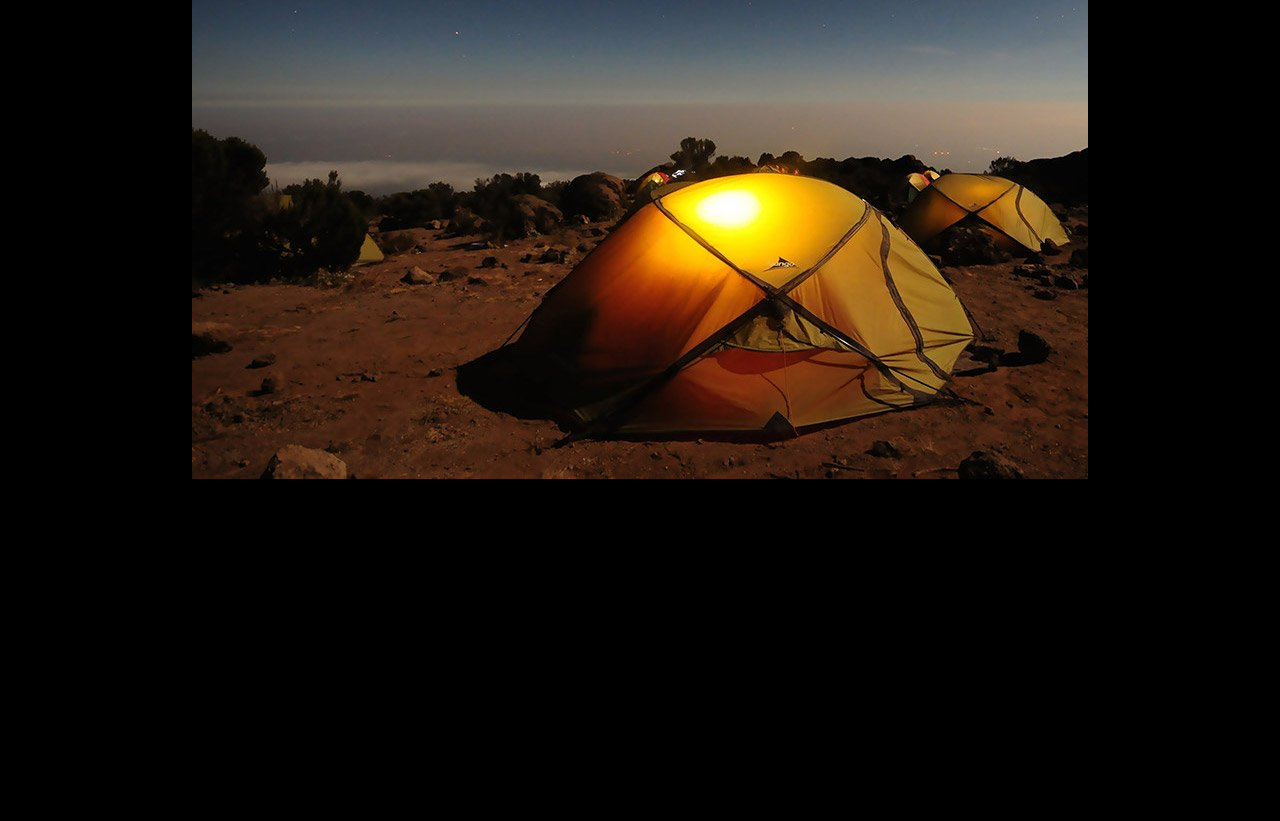
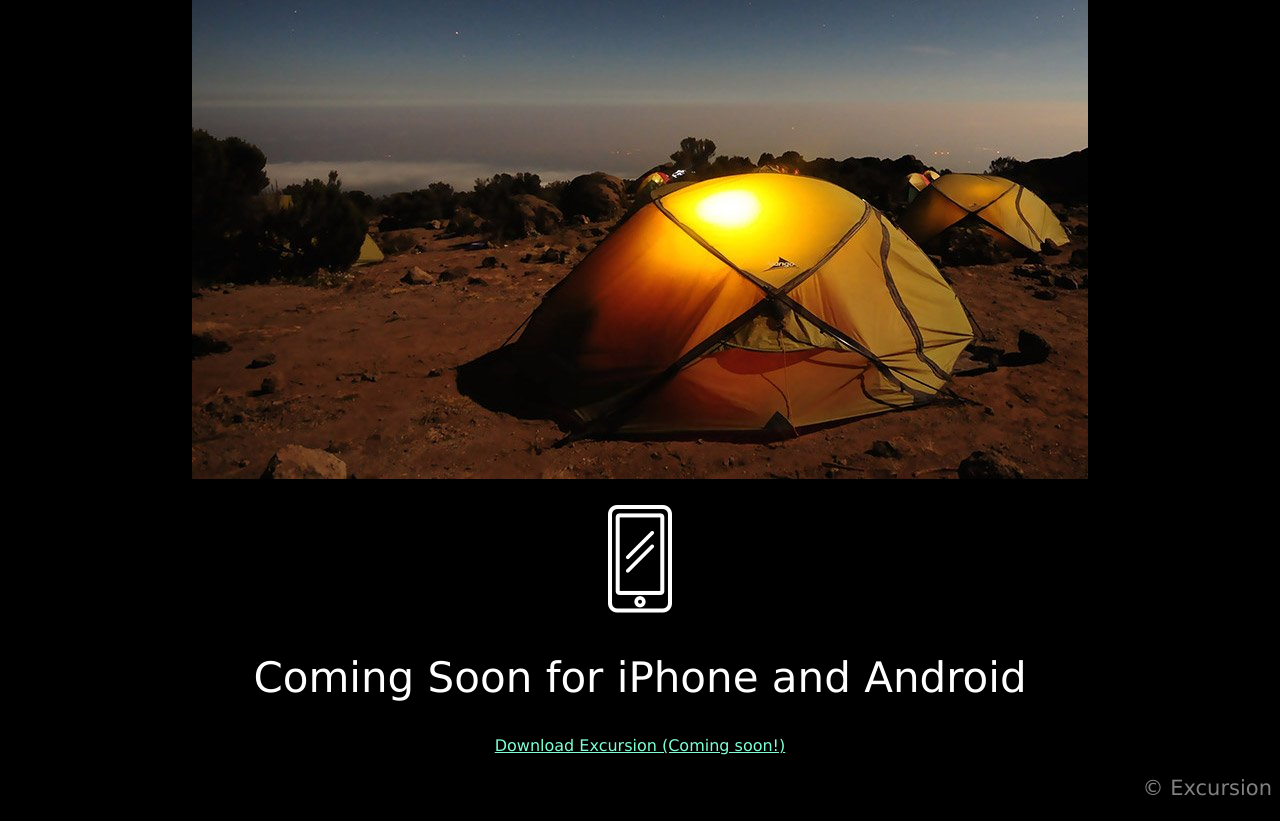
Before and after one commit to nirikawa/excursion, a plain HTML site: page index.html in a window 1280 px wide. Shown: the part 510-1331 px from the top of the page. Before the commit the page ends 1015 px from the top, so only its background shows below. Drawn offline with Linux system fonts and the light colour scheme.

Commit message:
Complete the Excurstion project

```diff
--- a/css/style.css
+++ b/css/style.css
@@ -24,3 +24,7 @@ a {
     color: aquamarine;
     font-size: 16px;
 }
+
+footer {
+    text-align: right;
+}
--- a/index.html
+++ b/index.html
@@ -31,7 +31,12 @@
         <h2>Your personal travel guide</h2>
         <p>Excursion remembers places you like, and recommends new points of interest around you.</p>
         <p><img src="./resources/images/camp.jpg" /></p>
+        <p><img src="./resources/images/phone.png" /></p>
+        <h2>Coming Soon for iPhone and Android</h2>
+        <a href="">Download Excursion (Coming soon!)</a>
     </main>
-
+    <footer>
+        <p>© Excursion</p>
+    </footer>
 </body>
 </html>
```
